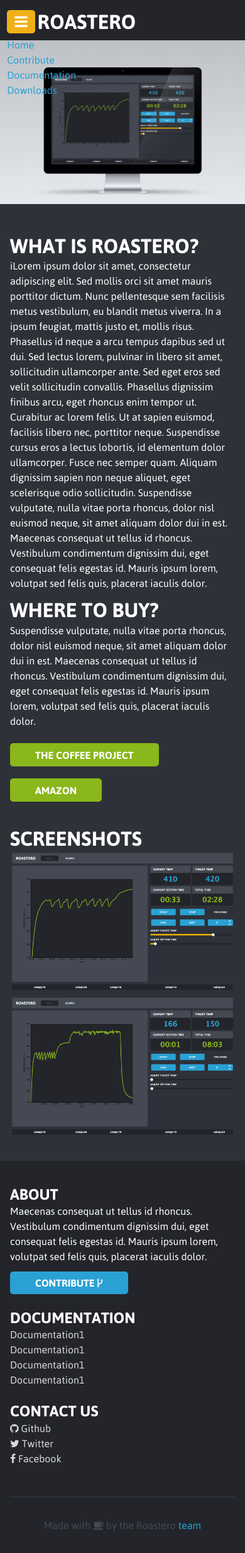
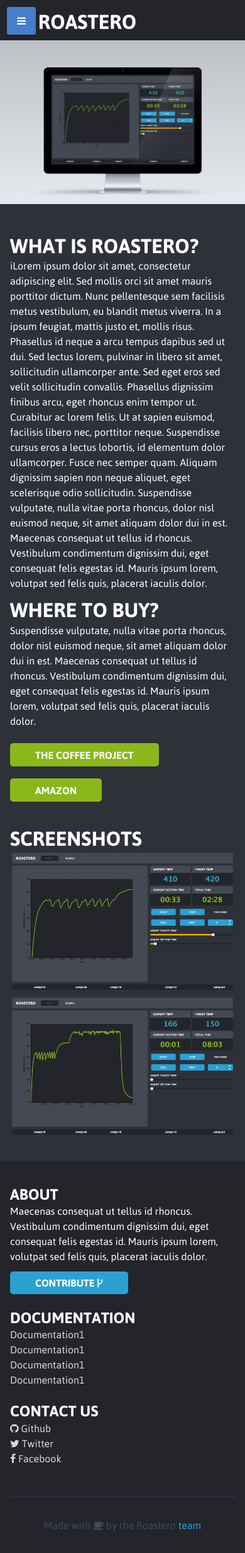
Before and after one commit to Roastero/Roastero-Web, a Jekyll site: the page built from index.html, in a window 390 px wide. Shown: the whole page at 63% size. Built offline with Jekyll 4.4.1, drawn with Linux system fonts in a browser that asks for light colours; nearby versions of some CDN libraries.

Commit message:
Got mobile navigation working, just need to style it

```diff
--- a/_includes/header.html
+++ b/_includes/header.html
@@ -1,6 +1,8 @@
 <header>
     <nav class="navbar">
-        <span class="threebar"><i class="fa fa-bars"></i></span>
+        <span class="js-menu-trigger sliding-panel-button">
+            <i class="fa fa-bars"></i>
+        </span>
         <span class="logo"><a href="/">{{ site.title  }}</a></span>
         <ul>
             <li><a href="/">Home</a></li>
@@ -9,4 +11,16 @@
             <li><a href="/downloads">Downloads</a></li>
         </ul>
     </nav>
+
+    <nav class="js-menu sliding-panel-content">
+        <ul>
+            <li><a href="/">Home</a></li>
+            <li><a href="/contribute">Contribute</a></li>
+            <li><a href="/documentation">Documentation</a></li>
+            <li><a href="/downloads">Downloads</a></li>
+        </ul>
+    </nav>
+
+    <div class="js-menu-screen sliding-panel-fade-screen"></div>
+    <script src="/js/sliding-panel.js"></script>
 </header>
--- a/css/main.scss
+++ b/css/main.scss
@@ -128,12 +128,104 @@
     }
 }
 
+
+
+
+.sliding-panel-content {
+    ///////////////////////////////////////////////////////////////////////////////////
+    $base-accent-color: #477DCA !default;
+    $dark-gray: #333 !default;
+
+    ul {
+        padding: 0;
+        margin: 0;
+    }
+
+    li {
+        list-style: none;
+    }
+
+    a {
+        text-decoration: none;
+    }
+    //////////////////////////////////////////////////////////////////////////////////
+
+    $sliding-panel-border-color: $dark-gray;
+    $sliding-panel-background: lighten($sliding-panel-border-color, 5%);
+    $sliding-panel-color: #fff;
+    $sliding-panel-border: 1px solid $sliding-panel-border-color;
+    $sliding-panel-background-hover: $base-accent-color;
+    $sliding-panel-color-hover: #fff;
+    $sliding-panel-background-focus: lighten($sliding-panel-background, 5%);
+
+    @include position(fixed, 0px auto 0px 0px);
+    @include size(220px 100%);
+    @include transform(translateX(-220px));
+    @include transition(all 0.25s linear);
+    background: $sliding-panel-background;
+    z-index: 999999;
+    overflow-y: auto;
+    -webkit-overflow-scrolling: touch;
+
+    li a {
+        border-bottom: $sliding-panel-border;
+        color: $sliding-panel-color;
+        display: block;
+        font-weight: bold;
+        padding: 1em;
+
+        &:focus {
+            background-color: $sliding-panel-background-focus;
+        }
+
+        &:hover {
+            background-color: $sliding-panel-background-hover;
+            color: $sliding-panel-color-hover;
+        }
+    }
+
+    &.is-visible {
+        @include transform(translateX(0));
+    }
+}
+
+.sliding-panel-fade-screen {
+    @include position(fixed, 0px 0px 0px 0px);
+    @include transition;
+    background: black;
+    opacity: 0;
+    visibility: hidden;
+    z-index: 999998;
+
+    &.is-visible {
+        opacity: 0.4;
+        visibility: visible;
+    }
+}
+
+.sliding-panel-button {
+    @include button(flat, #477DCA);
+    padding: 10px 16px;
+    display: inline-block;
+    cursor: pointer;
+    position: relative;
+    outline: none;
+
+    img {
+        height: 1.3em;
+    }
+}
+
 .navbar {
     @include outer-container;
     @include media($small-screen-up) {
         height: 4em;
         background-color: $dark-gray;
         padding: .7em;
+
+        ul {
+            display: none;
+        }
 
         .logo {
             font-size: 2em;
@@ -146,14 +238,6 @@
             a {
                 color: $white;
             }
-        }
-
-        .threebar {
-            font-size: 1.5em;
-            background-color: $yellow;
-            padding: .2em .5em .2em .5em;
-            border-radius: $base-border-radius;
-            vertical-align: middle;
         }
     }
     @include media($medium-screen-up) {
@@ -219,7 +303,7 @@
             }
         }
 
-        .threebar {
+        .sliding-panel-button {
             display: none;
         }
     }
--- /dev/null
+++ b/js/sliding-panel.js
@@ -0,0 +1,6 @@
+$(document).ready(function(){
+    $('.sliding-panel-button,.sliding-panel-fade-screen,.sliding-panel-close').on('click touchstart',function (e) {
+        $('.sliding-panel-content,.sliding-panel-fade-screen').toggleClass('is-visible');
+        e.preventDefault();
+    });
+});
```
